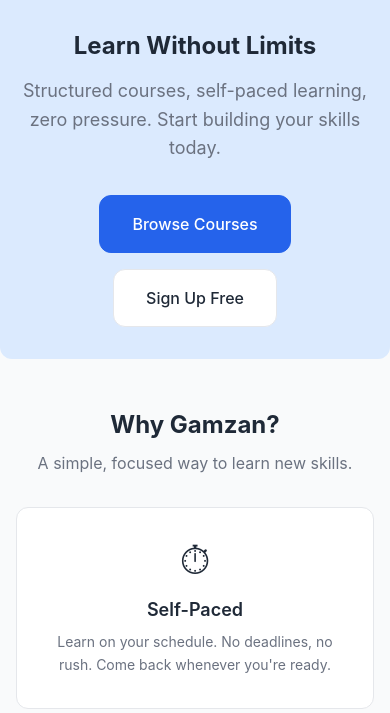
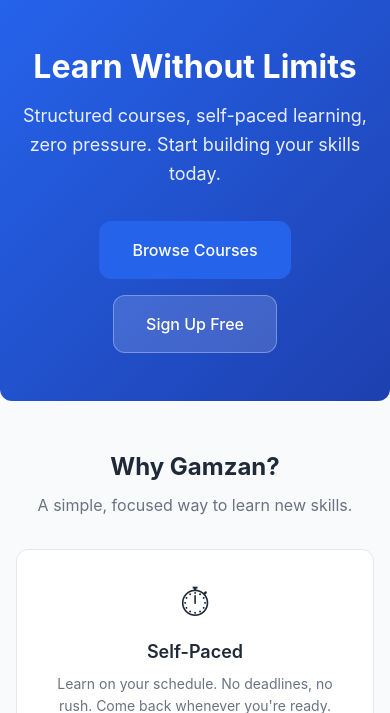
Before and after one commit to AshurovDoston/training_center_1, a Django app: page / in a window 390 px wide. Shown: the part 69-782 px from the top of the page. Run offline with Django 5.2, Linux system fonts and the light colour scheme; data that the repository does not hold is empty.

Commit message:
Enhance hero section styles with gradient backgrounds, improved text colors, and responsive adjustments for better visual impact

```diff
--- a/static/css/courses.css
+++ b/static/css/courses.css
@@ -18,27 +18,27 @@
  * margins to make the hero stretch full-width, then add padding back inside.
  */
 .hero--large {
-    background-color: var(--color-primary-light);
-    color: var(--color-text);
+    background: linear-gradient(135deg, var(--color-primary), #1e40af);
+    color: var(--color-white);
     text-align: center;
-    padding: var(--spacing-2xl) var(--spacing-xl);
+    padding: var(--spacing-3xl) var(--spacing-xl);
     margin: calc(-1 * var(--spacing-xl)) calc(-1 * var(--spacing-md)) var(--spacing-2xl);
     border-radius: 0 0 var(--border-radius-lg) var(--border-radius-lg);
 }
 
-/* Hero title — dark text on light background */
+/* Hero title — large white text */
 .hero--large .hero-title {
-    font-size: var(--font-size-2xl);
+    font-size: var(--font-size-3xl);
     font-weight: 700;
-    color: var(--color-text);
+    color: var(--color-white);
     margin: 0 0 var(--spacing-md) 0;
     line-height: 1.2;
 }
 
-/* Hero subtitle — muted text for visual hierarchy */
+/* Hero subtitle — slightly transparent white for visual hierarchy */
 .hero--large .hero-subtitle {
     font-size: var(--font-size-lg);
-    color: var(--color-text-muted);
+    color: rgba(255, 255, 255, 0.9); /* White with 90% opacity */
     margin: 0 0 var(--spacing-xl) 0;
     line-height: 1.6;
     max-width: 600px;
@@ -55,15 +55,15 @@
     flex-wrap: wrap; /* Buttons stack on very small screens */
 }
 
-/* On the light hero, secondary button uses white background for contrast */
+/* On the hero, secondary button gets a white transparent look */
 .hero--large .btn-secondary {
-    background-color: var(--color-white);
-    color: var(--color-text);
-    border-color: var(--color-border);
+    background-color: rgba(255, 255, 255, 0.15);
+    color: var(--color-white);
+    border-color: rgba(255, 255, 255, 0.3);
 }
 
 .hero--large .btn-secondary:hover {
-    background-color: var(--color-bg);
+    background-color: rgba(255, 255, 255, 0.25);
 }
 
 /* ==========================================================================
@@ -658,9 +658,9 @@
    ========================================================================== */
 
 .hero--detail {
-    background-color: var(--color-primary-light);
-    color: var(--color-text);
-    padding: var(--spacing-xl) var(--spacing-xl);
+    background: linear-gradient(135deg, var(--color-primary), #1e40af);
+    color: var(--color-white);
+    padding: var(--spacing-2xl) var(--spacing-xl);
     margin: calc(0 * var(--spacing-xl)) calc(-1 * var(--spacing-md)) var(--spacing-xl);
     border-radius: 0 0 var(--border-radius-lg) var(--border-radius-lg);
 }
@@ -668,19 +668,19 @@
 .hero-detail-title {
     font-size: var(--font-size-2xl);
     font-weight: 700;
-    color: var(--color-text);
+    color: var(--color-white);
     margin: 0 0 var(--spacing-sm) 0;
     line-height: 1.2;
 }
 
 .hero-detail-instructor {
     font-size: var(--font-size-base);
-    color: var(--color-text-muted);
+    color: rgba(255, 255, 255, 0.85);
     margin: 0 0 var(--spacing-md) 0;
 }
 
 .hero-detail-instructor strong {
-    color: var(--color-text);
+    color: var(--color-white);
 }
 
 .course-detail-stats {
@@ -690,13 +690,13 @@
 }
 
 .stat-item--hero {
-    background-color: var(--color-white);
-    border-color: var(--color-border);
-    color: var(--color-text-muted);
+    background-color: rgba(255, 255, 255, 0.15);
+    border-color: rgba(255, 255, 255, 0.25);
+    color: rgba(255, 255, 255, 0.9);
 }
 
 .stat-item--hero strong {
-    color: var(--color-primary);
+    color: var(--color-white);
 }
 
 /* ==========================================================================
@@ -1092,16 +1092,16 @@
 @media (max-width: 768px) {
     /* Reduce hero size on mobile */
     .hero--large {
-        padding: var(--spacing-xl) var(--spacing-md);
+        padding: var(--spacing-2xl) var(--spacing-md);
     }
 
     .hero--large .hero-title {
-        font-size: var(--font-size-xl);
+        font-size: var(--font-size-2xl);
     }
 
     /* Detail hero responsive */
     .hero--detail {
-        padding: var(--spacing-lg) var(--spacing-md);
+        padding: var(--spacing-xl) var(--spacing-md);
     }
 
     .hero-detail-title {
```
